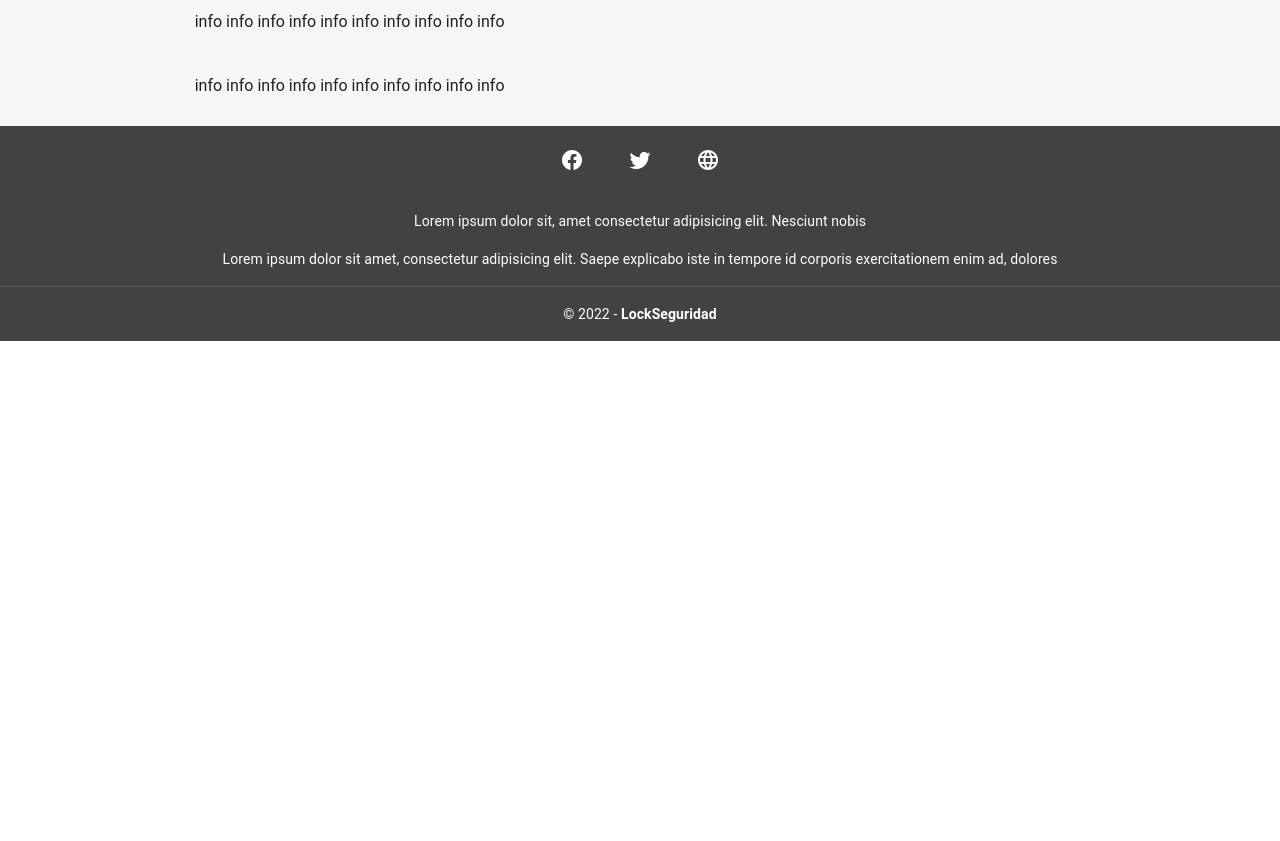
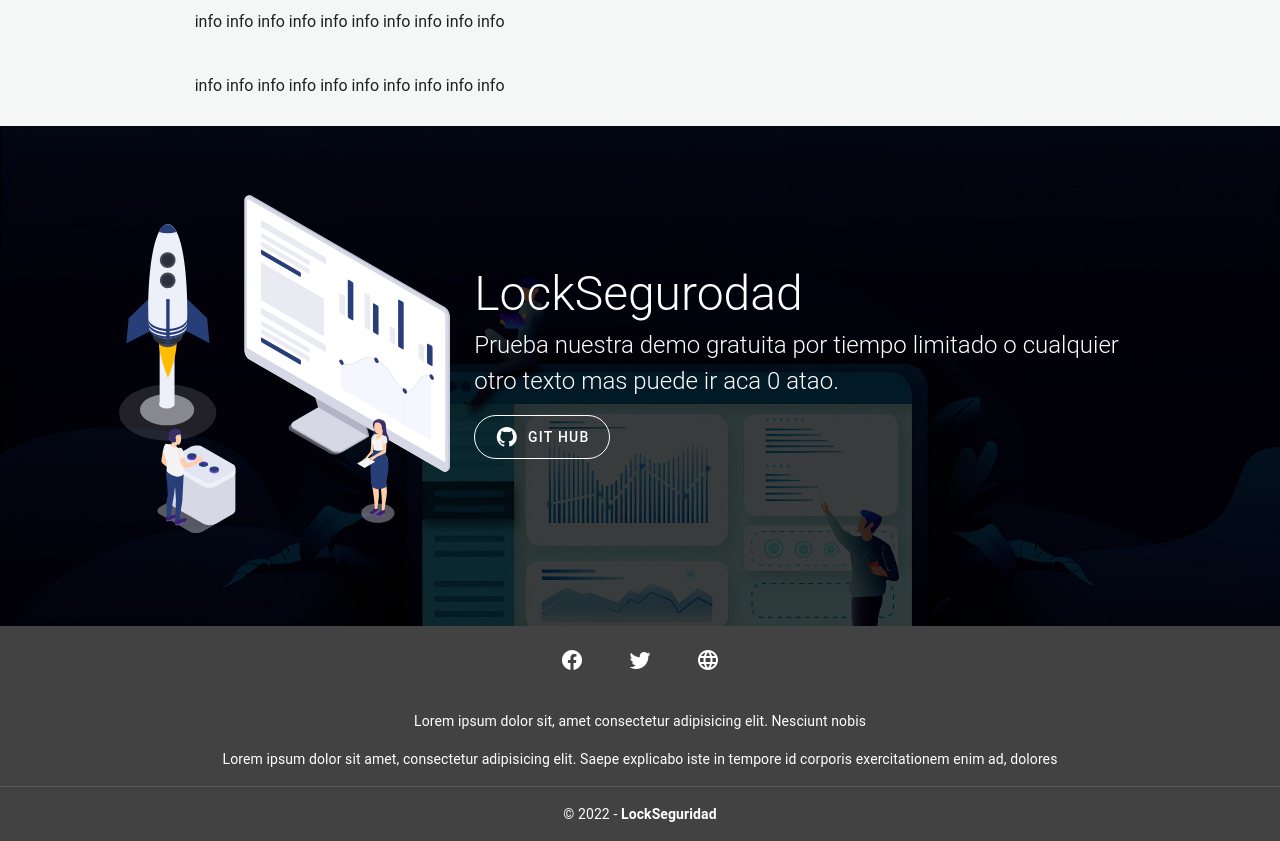
Before and after one commit to drPabloIgnacio/LandingPage-Loginsa, a Vue app: page / in a window 1280 px wide. Shown: the part 1360-2201 px from the top of the page. Before the commit the page ends 1701 px from the top, so only its background shows below. Built offline with nearby package versions, Linux system fonts and the light colour scheme; a small style sheet from the web is missing.

Commit message:
seccion plus

```diff
--- a/src/App.vue
+++ b/src/App.vue
@@ -5,6 +5,7 @@
       <Header />
       <HomeSection />
       <About />
+      <Plus />
     </v-main>
     <v-scale-transition>
       <v-btn
@@ -29,6 +30,7 @@
 import Header from "./components/Header.vue";
 import HomeSection from "./components/HomeSection";
 import About from "./components/About.vue";
+import Plus from "./components/Plus.vue";
 
 import foote from "./components/Footer.vue";
 
@@ -39,6 +41,7 @@ export default {
     Header,
     HomeSection,
     About,
+    Plus,
     foote,
   },
 
--- /dev/null
+++ b/src/components/Plus.vue
@@ -0,0 +1,58 @@
+<template>
+  <section id="download">
+    <v-container fluid>
+      <v-row align="center" justify="center">
+        <v-col cols="10">
+          <v-row align="center" justify="center">
+            <v-col sm="4" class="hidden-xs-only">
+              <v-img
+                src="@/assets/img/ill2.svg"
+                class="d-block ml-auto mr-auto"
+                max-width="350px"
+              />
+            </v-col>
+            <v-col cols="12" sm="8" class="white--text text-left">
+              <h1 class="font-weight-light display-2 mb-2">LockSegurodad</h1>
+              <h1 class="font-weight-light">
+                Prueba nuestra demo gratuita por tiempo limitado o cualquier
+                otro texto mas puede ir aca 0 atao.
+              </h1>
+              <v-btn
+                rounded
+                outlined
+                href=""
+                target="_blank"
+                large
+                color="white"
+                class="mt-4"
+              >
+                <v-icon class="mr-2"> mdi-github </v-icon>
+                Git Hub
+              </v-btn>
+            </v-col>
+          </v-row>
+        </v-col>
+      </v-row>
+    </v-container>
+  </section>
+</template>
+
+<script>
+export default {};
+</script>
+
+<style scoped>
+#download {
+  background-image: url("~@/assets/img/bgDownload.jpg");
+  background-attachment: fixed;
+  background-repeat: no-repeat;
+  background-size: cover;
+  background-position: center;
+  height: 500px;
+}
+
+#download .container,
+#download .row {
+  height: 100%;
+}
+</style>
```
Also changed, not shown: src/assets/img/bgDownload.jpg (added), src/assets/img/ill2.svg (added).
